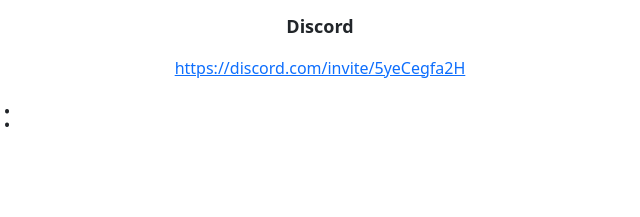
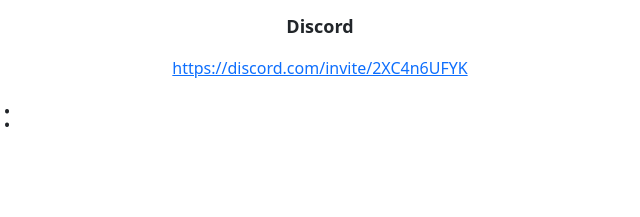
Before and after one commit to Jaameson/homework, a plain HTML site: page index.html in a window 1280 px wide. Shown: the part 7194-7411 px from the top of the page, 320-960 px from the left. Drawn offline with nearby package versions, Linux system fonts and the light colour scheme.

Commit message:
Add files via upload

```diff
--- a/index.html
+++ b/index.html
@@ -45,7 +45,7 @@
                 <div class="home__data">
                     <h1 class="home__title">Hello ,<br>Welcome <span class="home__title-color">to</span><br>Homework And </span><br>Assignment Help </h1>
 
-                    <a href="https://discord.gg/w4fSpnQ5Ht" class="button">Join Us</a>
+                    <a href="https://discord.com/invite/2XC4n6UFYK" class="button">Join Us</a>
                 </div>
 
 
@@ -234,7 +234,7 @@
 
                         </h2>
 
-                        <a href="https://discord.gg/w4fSpnQ5Ht"> Click here to join our discord server </a>
+                        <a href="https://discord.com/invite/2XC4n6UFYK"> Click here to join our discord server </a>
             </section>
 
                  <!--===== COMMUNITY GUIDELINES =====-->
@@ -323,7 +323,7 @@
                             Discord
                         </p>
 
-                        <a href="https://discord.com/invite/5yeCegfa2H">https://discord.com/invite/5yeCegfa2H</a>
+                        <a href="https://discord.com/invite/2XC4n6UFYK">https://discord.com/invite/2XC4n6UFYK</a>
                         <p> </p>
 
                     </div>
@@ -337,7 +337,7 @@
 
                 </h2>
 
-                <a href="https://discord.com/invite/K6qxAZwKw7"> Click here to join our other discord server </a>
+                <a href="https://discord.com/invite/2XC4n6UFYK"> Click here to join our other discord server </a>
             </section>
         </main>
 
@@ -346,7 +346,7 @@
             <p class="footer__title">Homework And Assignment Help</p>
             <div class="footer__social">
                 <a href="https://www.instagram.com/invites/contact/?i=1cjriwc501w57&utm_content=na32c3a" class="footer__icon"><i class='bx bxl-instagram' ></i></a>
-                <a href="https://discord.com/invite/5yeCegfa2H" class="footer__icon"><i class='bx bxl-discord' ></i></a>
+                <a href="https://discord.com/invite/2XC4n6UFYK" class="footer__icon"><i class='bx bxl-discord' ></i></a>
 
             </div>
             <p class="footer__copy">&#169; Homework And Assignment Help</p>
```
